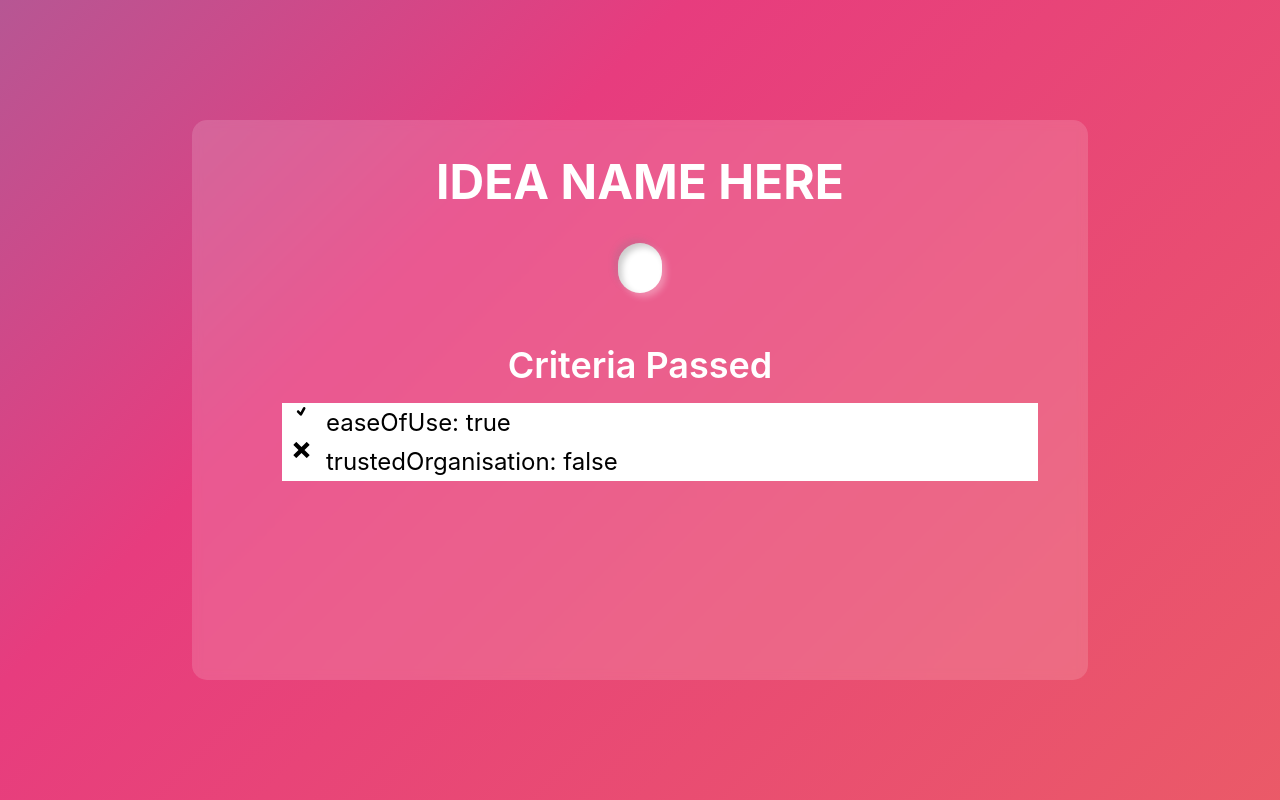
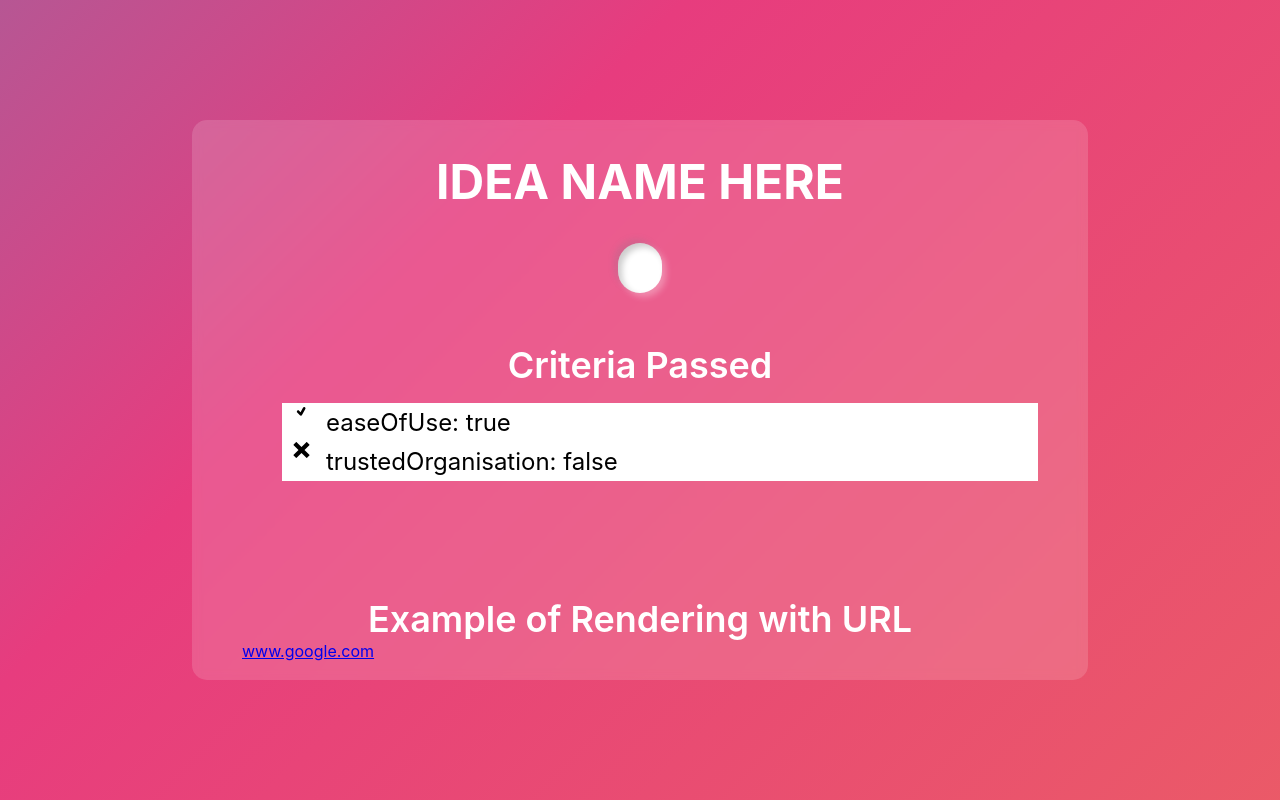
Before and after one commit to hellooworld15/FiveDayBootcamp-Misinformation-Classicificaiton, a React (Create React App) app in the folder FrontEnd/: page / in a window 1280 px wide. Built offline with nearby package versions, Linux system fonts and the light colour scheme; no server answers.

Commit message:
Adding CSS for example rendering with URL

```diff
--- a/FrontEnd/src/App.js
+++ b/FrontEnd/src/App.js
@@ -2,6 +2,7 @@ import styles from "./App.module.scss";
 import { checkKeyword } from "../src/api/index";
 import { SearchButton } from "./components/searchButton";
 import { CriteriaRender } from "./components/criteriaRender";
+import { ExampleRender } from "./components/exampleRender";
 function App() {
   // Testing get data from Database via Backend
   const checkKeywordValid = async () => {
@@ -18,6 +19,7 @@ function App() {
         <h1>IDEA NAME HERE</h1>
         <SearchButton />
         <CriteriaRender />
+        <ExampleRender />
         {/* <CriteriaRender /> */}
       </div>
     </div>
--- a/FrontEnd/src/components/exampleRender.js
+++ b/FrontEnd/src/components/exampleRender.js
@@ -1,5 +1,24 @@
 import styles from "./exampleRender.module.scss";
+import { TiTick } from "react-icons/ti";
+import { ImCross } from "react-icons/im";
 
-export function exampleRender() {
-  return <> </>;
+export function ExampleRender() {
+  const criteria = {
+    easeOfUse: true,
+    trustedOrganisation: false,
+  };
+  {
+    /* Method to get the url from Search bar input - pass down through props probably */
+  }
+  const URL = "www.google.com";
+  return (
+    <>
+      <div className={styles.container}>
+        <div className={styles.title}>Example of Rendering with URL</div>
+        <div>
+          <a href="#">{URL}</a>
+        </div>
+      </div>
+    </>
+  );
 }
--- a/FrontEnd/src/components/exampleRender.module.scss
+++ b/FrontEnd/src/components/exampleRender.module.scss
@@ -0,0 +1,31 @@
+.container {
+  padding: 50px;
+  display: flex;
+  align-content: center;
+  flex-direction: column;
+  justify-content: center;
+
+  li {
+    background-color: white;
+    list-style-type: none;
+    display: flex;
+    .icon {
+      width: 39px;
+      height: auto;
+      svg {
+        width: 39px;
+      }
+    }
+    .criteria {
+      padding: 5px;
+      font-size: 24px;
+    }
+  }
+
+  .title {
+    color: white;
+    font-size: 36px;
+    font-weight: 600;
+    text-align: center;
+  }
+}
```
